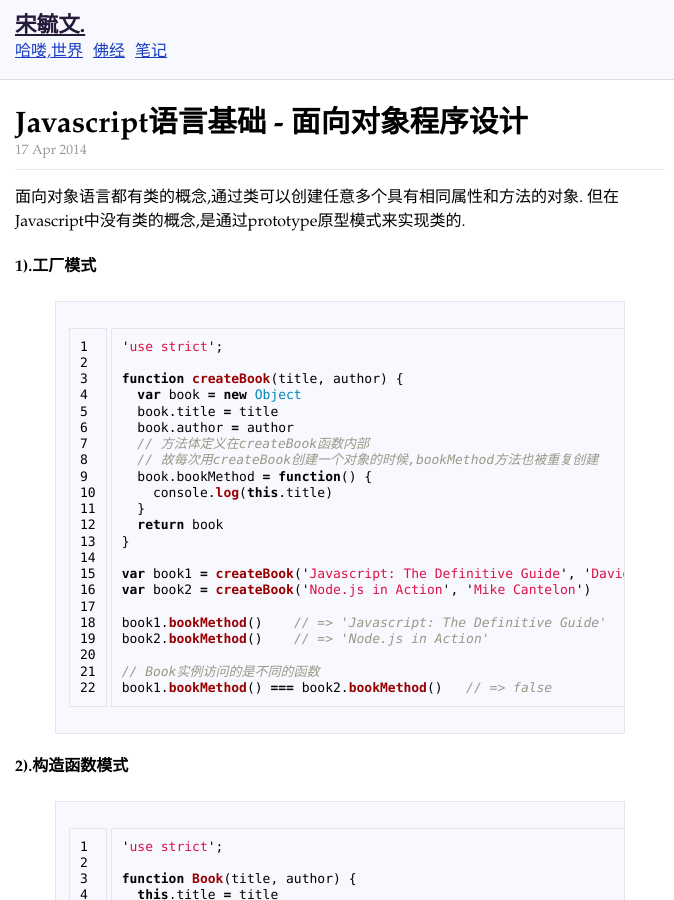
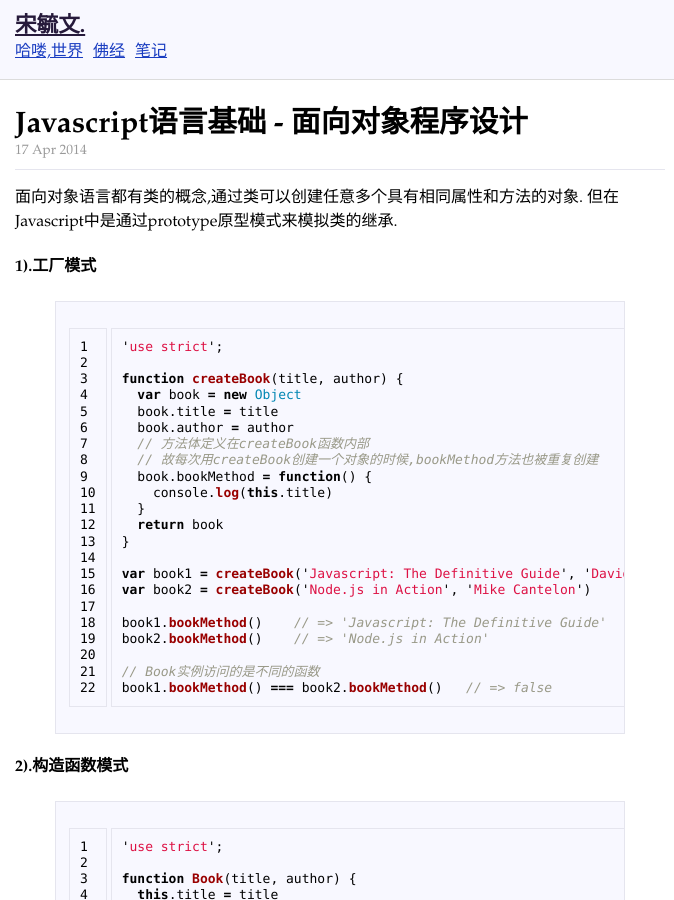
Before and after one commit to wowenrushi/wowenrushi.github.io, a Jekyll site: the page built from _posts/notes/2014-04-17-javascript-mian-xiang-dui-xiang-cheng-xu-she-ji.md, in a window 1280 px wide and 900 px high. Shown: the whole window, without its empty margins (0-674 px from the left). Built offline with Jekyll 4.4.1, drawn with Linux system fonts in a browser that asks for light colours.

Commit message:
更新Javascript面向对象程序设计

```diff
--- a/_posts/notes/2014-04-17-javascript-mian-xiang-dui-xiang-cheng-xu-she-ji.md
+++ b/_posts/notes/2014-04-17-javascript-mian-xiang-dui-xiang-cheng-xu-she-ji.md
@@ -5,7 +5,7 @@ categories: notes
 ---
 
 面向对象语言都有类的概念,通过类可以创建任意多个具有相同属性和方法的对象.
-但在Javascript中没有类的概念,是通过prototype原型模式来实现类的.
+但在Javascript中是通过prototype原型模式来模拟类的继承.
 
 #### 1).工厂模式
 
```
